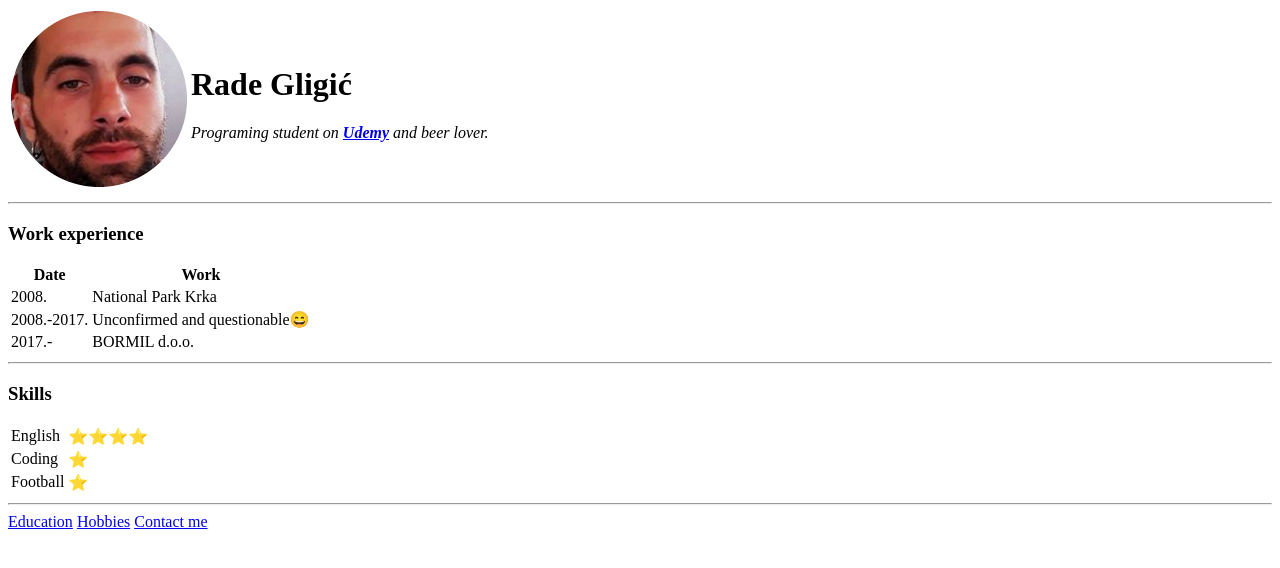
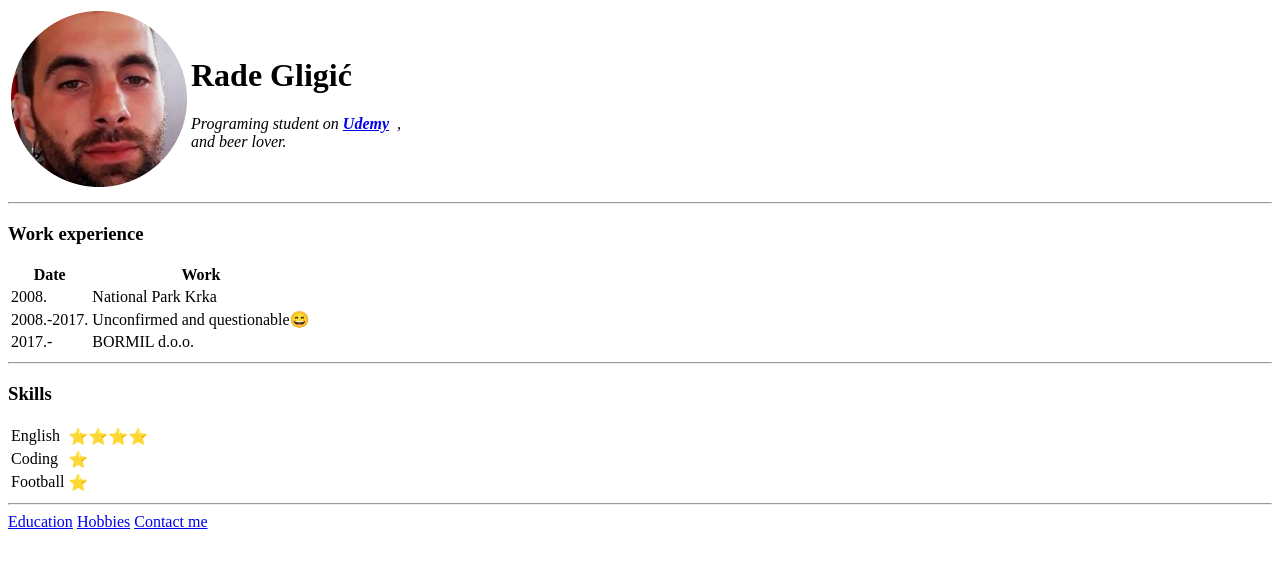
Before and after one commit to gligi123/cv, a plain HTML site: page index.html in a window 1280 px wide. Drawn offline with Linux system fonts and the light colour scheme.

Commit message:
add files via upload

```diff
--- a/index.html
+++ b/index.html
@@ -11,7 +11,7 @@
     <tr>
       <td><img src="Images/trlje1-modified.png" alt="Rade profile picture"></td>
       <td><h1>Rade Gligić</h1>
-        <p><em>Programing student on <strong><a href="https://www.udemy.com/">Udemy<a></strong> and beer lover.</em></p></td>
+        <p><em>Programing student on <strong><a href="https://www.udemy.com/">Udemy<a></strong>&ensp;,<br>and beer lover.</em></p></td>
     </tr>
   </table>
    <hr>
```
Also changed, not shown: education.html (+1 -0 lines).
